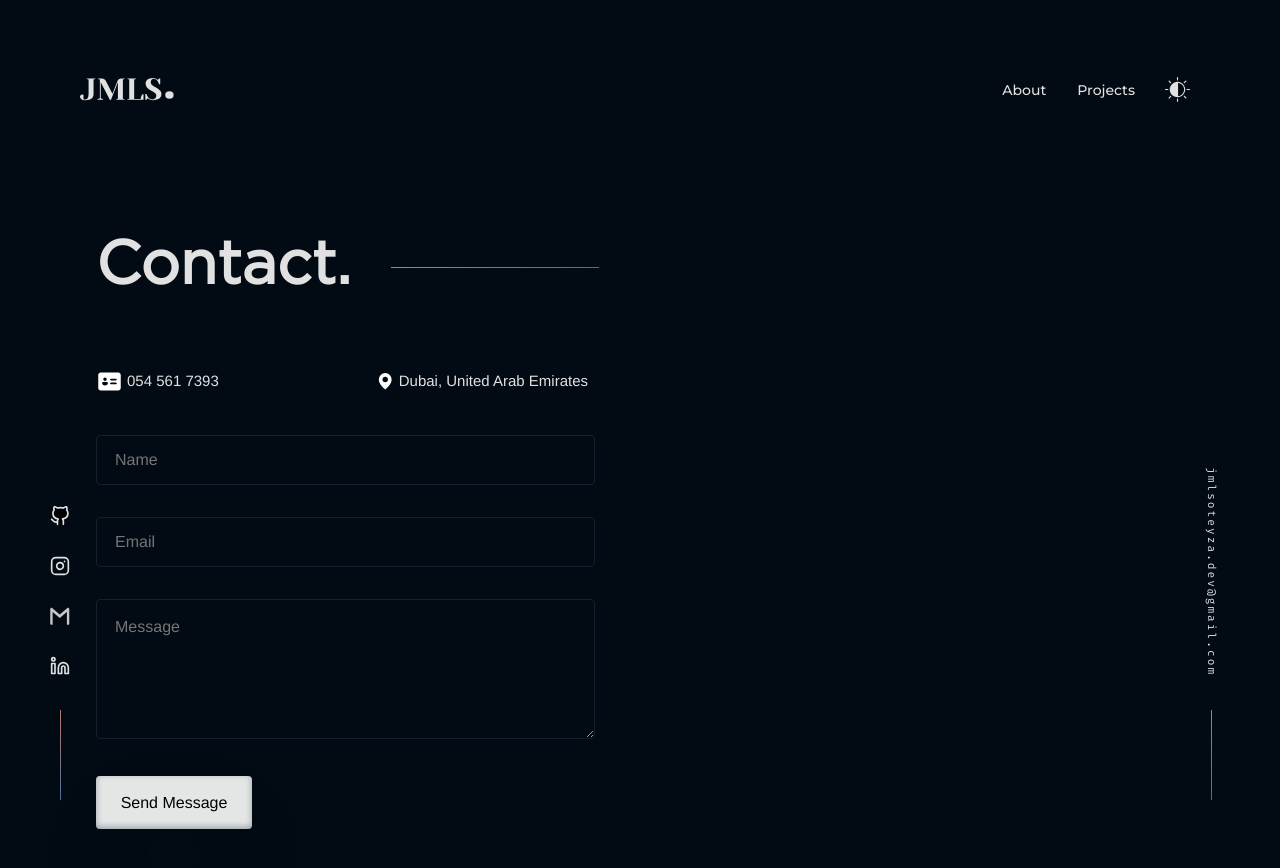
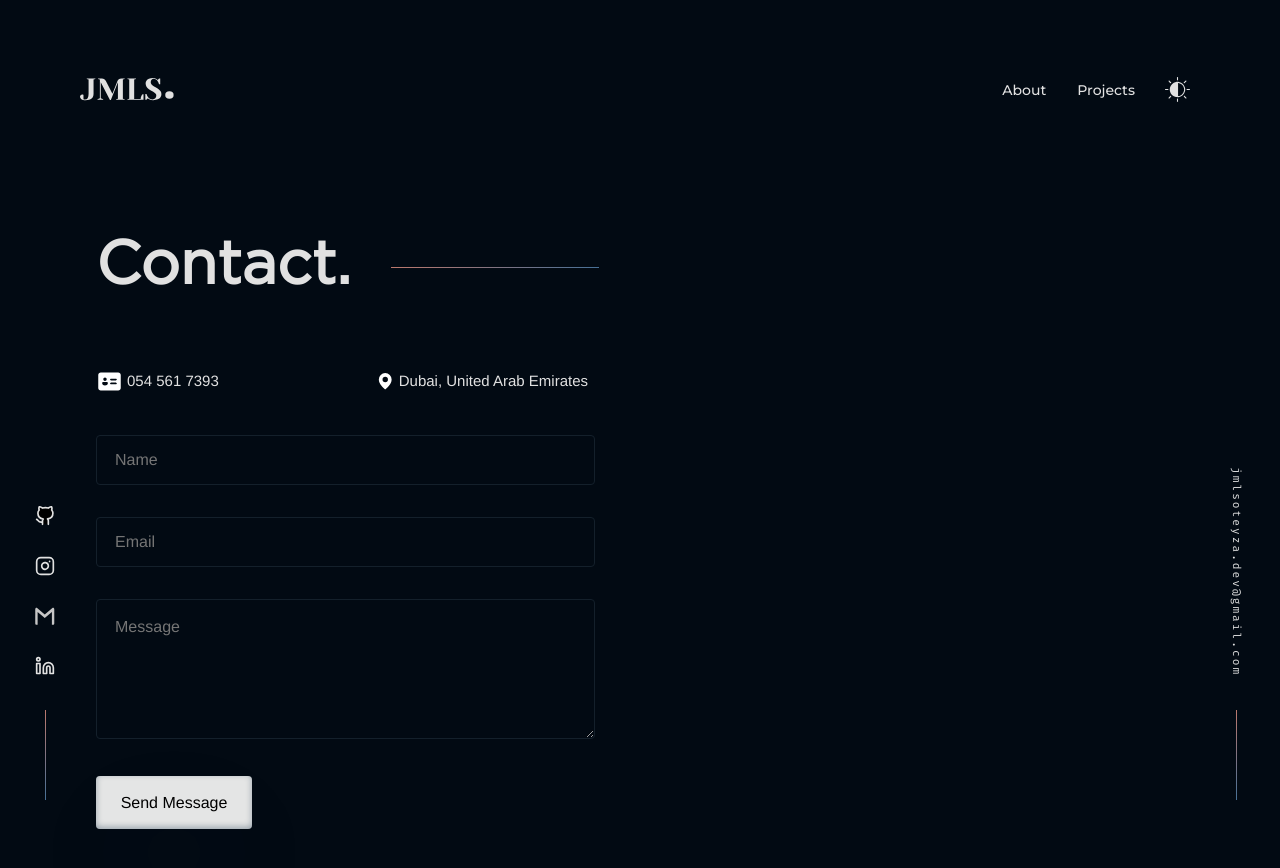
Before and after one commit to jmlsoteyza/portfolio, a React (Vite) app: page /Contacts in a window 1280 px wide. Shown: the top 868 px of the page. Built offline with nearby package versions, Linux system fonts and the light colour scheme.

Commit message:
fix side logo

```diff
--- a/src/Styles/_responsive-layout.scss
+++ b/src/Styles/_responsive-layout.scss
@@ -3,7 +3,14 @@
 .Projects-container {
   padding-inline: 6rem;
 }
-
+@media (max-width: 1280px) {
+  .info-logo_right {
+    right: 2.188rem;
+  }
+  .info-logo_left {
+    left: 1.563rem;
+  }
+}
 @media (max-width: 1150px) {
   .Home-container {
     padding-left: 1rem;
@@ -27,12 +34,6 @@
   }
   .tabs-container_flex_reverse .projects_desc {
     padding-left: 0;
-  }
-  .info-logo_right {
-    right: 2.188rem;
-  }
-  .info-logo_left {
-    left: 1.563rem;
   }
 }
 @media (max-width: 1020px) {
--- a/src/Styles/index.css
+++ b/src/Styles/index.css
@@ -1055,6 +1055,14 @@ nav {
   padding-inline: 6rem;
 }
 
+@media (max-width: 1280px) {
+  .info-logo_right {
+    right: 2.188rem;
+  }
+  .info-logo_left {
+    left: 1.563rem;
+  }
+}
 @media (max-width: 1150px) {
   .Home-container {
     padding-left: 1rem;
@@ -1078,12 +1086,6 @@ nav {
   }
   .tabs-container_flex_reverse .projects_desc {
     padding-left: 0;
-  }
-  .info-logo_right {
-    right: 2.188rem;
-  }
-  .info-logo_left {
-    left: 1.563rem;
   }
 }
 @media (max-width: 1020px) {
```
